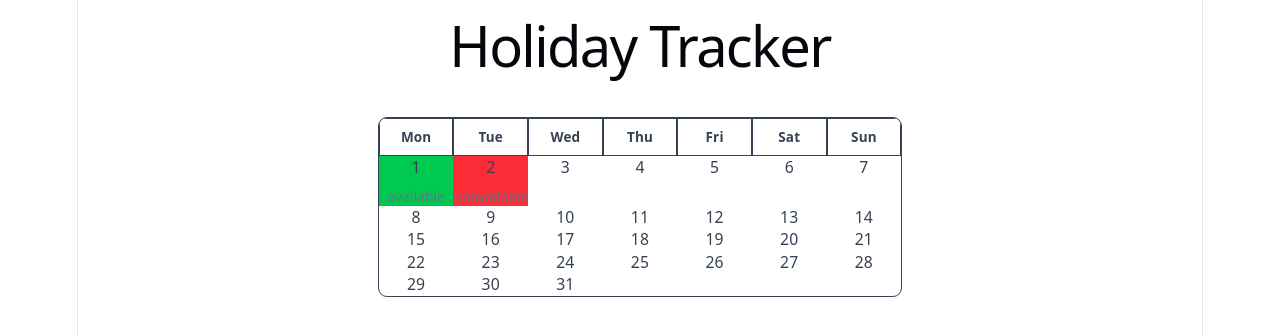
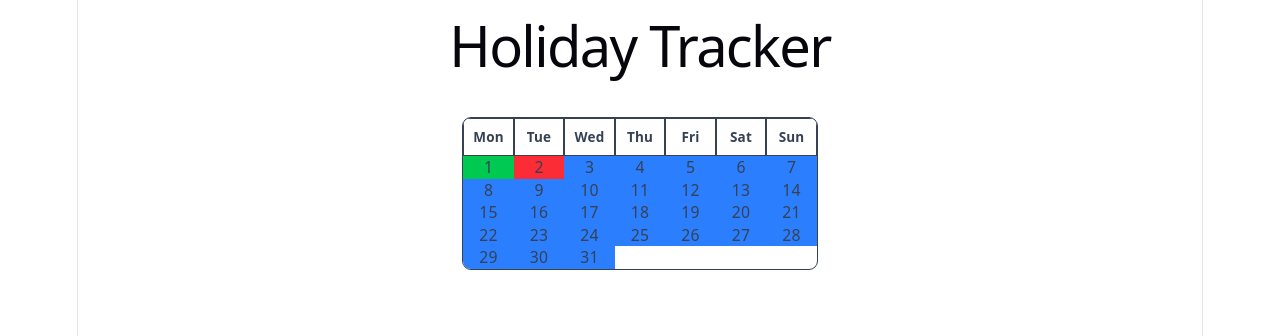
Before and after one commit to mattthughes/holiday-tracker, a React (Vite) app in the folder holiday-tracker/: page / in a window 1280 px wide. Shown: the top 336 px of the page. Built offline with nearby package versions, Linux system fonts and the light colour scheme.

Commit message:
Refactored availability logic, added availability colours

```diff
--- a/holiday-tracker/src/components/Calendar.jsx
+++ b/holiday-tracker/src/components/Calendar.jsx
@@ -3,6 +3,9 @@ import React from 'react'
 const Calendar = () => {
     const weekDays = ['Mon', 'Tue', 'Wed', 'Thu', 'Fri', 'Sat', 'Sun'];
     const daysInMonth = 31;
+    const available = 'bg-green-500';
+    const unavailable = 'bg-red-500';
+    const limited = 'bg-yellow-500';
     const days = Array.from({ length: daysInMonth}, (_, index) => index +1)
     const availability = [
         {
@@ -16,7 +19,7 @@ const Calendar = () => {
             day: 2,
             status: 'unavailable',
             employeesOff: 3,
-            holidayLimit: 5,
+            holidayLimit: 8,
             remainingHolidays: 2
             }
 
@@ -25,6 +28,23 @@ const Calendar = () => {
 
     ]
     ;
+    function getAvailabilityStatus(day) {
+        console.log(day)
+        const availabilityInfo = availability.find(item => item.day === day)
+        console.log(availabilityInfo)
+        if (!availabilityInfo) {
+            return "bg-blue-500";
+        }
+        const holidayStatus = availabilityInfo.status;
+
+        if (holidayStatus === 'unavailable') {
+             return unavailable;
+        } else if (holidayStatus === 'limited') {
+             return limited;
+        } else {
+             return available;
+        }
+    }
     return (
         <section className="mx-auto max-w-4xl p-6">
         <div className="grid grid-cols-7 overflow-hidden rounded-lg border text-sm font-medium text-gray-700">
@@ -34,17 +54,15 @@ const Calendar = () => {
                 </div>
             ))}
             {days.map((day) => {
-                const availabilityInfo = availability.find(item => item.day === day)
                 return (
-                    <div key={day} className={availabilityInfo ? availabilityInfo.status === 'available' ? 'bg-green-500' :  'bg-red-500' : ''} min-h-16 border p-1 text-sm text-center md:min-h-24 md:p-3>
+<div key={day} className={`day ${getAvailabilityStatus(day)}`} min-h-16 border p-1 text-sm text-center md:min-h-24 md:p-3>
                         {day}
-                        {availabilityInfo && (
-                            <div className="mt-2 text-xs text-gray-500">
-                                <p>{availabilityInfo.status}</p>
-                            </div>
-                        )}
+
                     </div>
                 )
+
+
+
             })}
         </div>
         </section>
```
